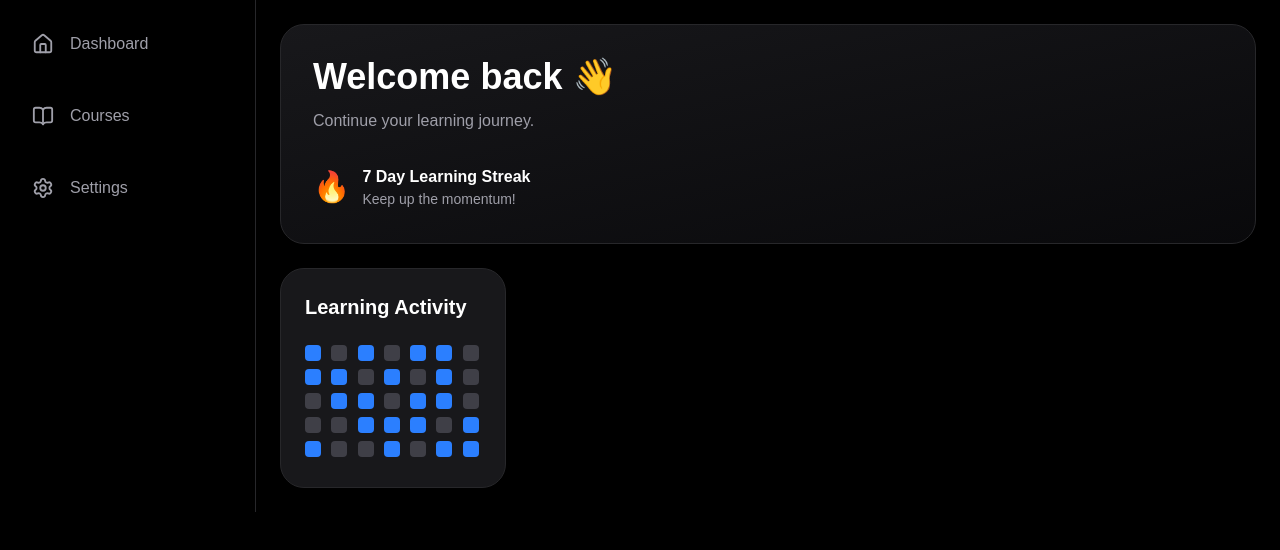
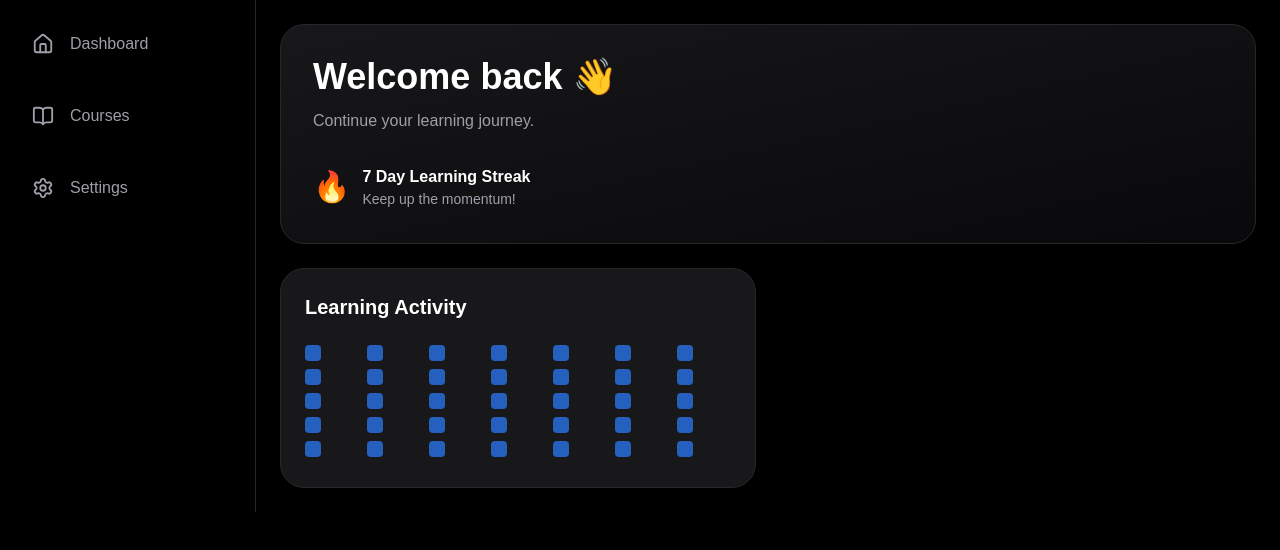
Before and after one commit to Sruthi-2004-stack/Complete-Frontend-Intern-Challenge, a Next.js app: page / in a window 1280 px wide. Shown: the top 550 px of the page. Built offline with nearby package versions, Linux system fonts and the light colour scheme; no server answers; the database is empty.

Commit message:
Update ActivityTile.tsx

```diff
--- a/components/dashboard/ActivityTile.tsx
+++ b/components/dashboard/ActivityTile.tsx
@@ -1,50 +1,28 @@
 "use client";
-
-import { motion } from "framer-motion";
-import { itemVariants } from "../ui/AnimatedContainer";
-
-const activity = [
-  true, false, true, false, true, true, false,
-  true, true, false, true, false, true, false,
-  false, true, true, false, true, true, false,
-  false, false, true, true, true, false, true,
-  true, false, false, true, false, true, true,
-];
 
 export default function ActivityTile() {
   return (
-    <motion.article
-      variants={itemVariants}
+    <article
       className="
         rounded-3xl
         border border-zinc-800
         bg-zinc-900
         p-6
+        md:col-span-2
       "
     >
       <h2 className="text-xl font-semibold">
         Learning Activity
       </h2>
 
-      <div
-        className="
-          mt-6
-          grid
-          grid-cols-7
-          gap-2
-        "
-      >
-        {activity.map((active, index) => (
+      <div className="mt-6 grid grid-cols-7 gap-2">
+        {Array.from({ length: 35 }).map((_, i) => (
           <div
-            key={index}
-            className={`h-4 w-4 rounded-sm ${
-              active
-                ? "bg-blue-500"
-                : "bg-zinc-700"
-            }`}
+            key={i}
+            className="h-4 w-4 rounded-sm bg-blue-500/70"
           />
         ))}
       </div>
-    </motion.article>
+    </article>
   );
 }
```
